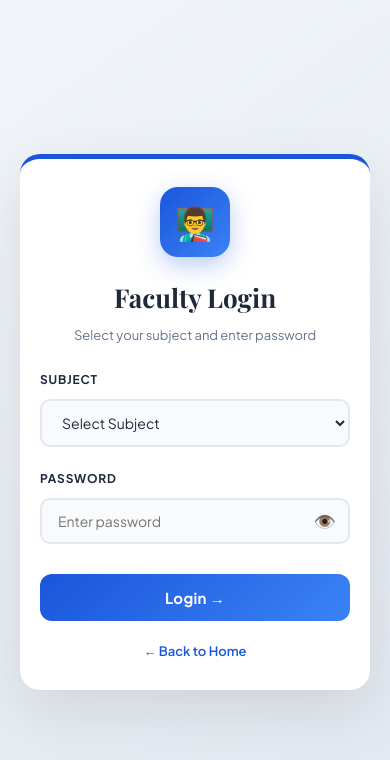
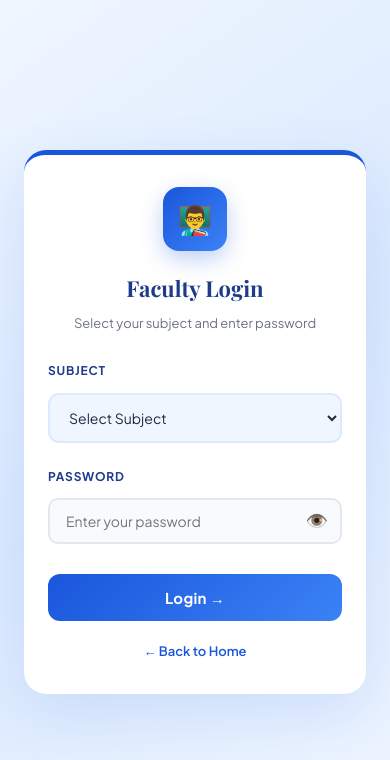
Before and after one commit to vchiradeep/svpp-attendance, a website: page teacher.html in a window 390 px wide. Drawn offline with nearby package versions, Linux system fonts and the light colour scheme.

Commit message:
Fix login page spacing and responsive layouts

```diff
--- a/teacher.html
+++ b/teacher.html
@@ -4,65 +4,159 @@
     <title>Faculty Login — SVPCET</title>
     <link rel="stylesheet" href="style.css">
     <style>
-      body.teacher-bg {
+      @import url('https://fonts.googleapis.com/css2?family=Plus+Jakarta+Sans:wght@400;500;600;700;800&family=Playfair+Display:wght@700&display=swap');
+
+      * { box-sizing: border-box; margin: 0; padding: 0; }
+
+      body {
+        min-height: 100vh;
+        background: linear-gradient(145deg, #eff6ff, #dbeafe, #eff6ff);
         display: flex;
         align-items: center;
         justify-content: center;
-        min-height: 100vh;
-        background: linear-gradient(145deg, #f1f5f9, #e2e8f0);
+        font-family: 'Plus Jakarta Sans', sans-serif;
+        padding: 24px;
       }
-      body.teacher-bg > .container {
-        max-width: 440px;
+
+      .login-wrapper {
         width: 100%;
+        max-width: 400px;
+        background: white;
+        border-radius: 22px;
+        padding: 40px 36px;
+        box-shadow: 0 20px 60px rgba(26,86,219,0.12);
         border-top: 5px solid #1a56db;
+        animation: fadeUp 0.5s ease;
       }
+
+      @keyframes fadeUp {
+        from { opacity:0; transform:translateY(20px); }
+        to   { opacity:1; transform:translateY(0); }
+      }
+
       .login-icon {
-        width: 70px;
-        height: 70px;
+        width: 64px;
+        height: 64px;
         background: linear-gradient(135deg, #1a56db, #3b82f6);
-        border-radius: 18px;
+        border-radius: 16px;
         display: flex;
         align-items: center;
         justify-content: center;
-        font-size: 32px;
+        font-size: 28px;
         margin: 0 auto 20px;
-        box-shadow: 0 8px 24px rgba(26,86,219,0.3);
+        box-shadow: 0 8px 22px rgba(26,86,219,0.28);
       }
+
+      h2 {
+        text-align: center;
+        font-family: 'Playfair Display', serif;
+        font-size: 24px;
+        color: #1e3a8a;
+        margin-bottom: 6px;
+      }
+
+      .subtitle {
+        text-align: center;
+        font-size: 13px;
+        color: #6b7280;
+        margin-bottom: 28px;
+      }
+
       .input-label {
+        display: block;
         font-size: 12px;
         font-weight: 700;
-        color: #1e293b;
+        color: #1e3a8a;
         text-transform: uppercase;
         letter-spacing: 0.8px;
-        margin-bottom: 4px;
-        display: block;
+        margin-bottom: 6px;
       }
-      .input-group { margin-bottom: 16px; }
+
+      .input-group { margin-bottom: 18px; }
+
+      input, select {
+        width: 100%;
+        padding: 13px 15px;
+        border: 2px solid #dbeafe;
+        border-radius: 11px;
+        font-size: 14px;
+        font-family: 'Plus Jakarta Sans', sans-serif;
+        color: #1e293b;
+        background: #eff6ff;
+        outline: none;
+        transition: all 0.25s ease;
+      }
+
+      input:focus, select:focus {
+        border-color: #1a56db;
+        background: white;
+        box-shadow: 0 0 0 4px rgba(26,86,219,0.09);
+      }
+
+      .pass-wrap {
+        position: relative;
+        display: flex;
+        align-items: center;
+      }
+
+      .pass-wrap input { padding-right: 46px; }
+
+      .toggle-eye {
+        position: absolute;
+        right: 14px;
+        cursor: pointer;
+        font-size: 18px;
+        user-select: none;
+        color: #94a3b8;
+      }
+
       .login-btn {
         width: 100%;
         padding: 14px;
+        background: linear-gradient(135deg, #1a56db, #3b82f6);
+        color: white;
+        border: none;
+        border-radius: 12px;
         font-size: 15px;
-        border-radius: 12px;
-        margin-top: 8px;
-        background: linear-gradient(135deg, #1a56db, #3b82f6);
+        font-weight: 700;
+        font-family: 'Plus Jakarta Sans', sans-serif;
+        cursor: pointer;
+        transition: all 0.25s ease;
+        margin-top: 6px;
         letter-spacing: 0.3px;
       }
-      .login-footer {
+
+      .login-btn:hover {
+        transform: translateY(-2px);
+        box-shadow: 0 8px 24px rgba(26,86,219,0.35);
+        background: linear-gradient(135deg, #1d4ed8, #2563eb);
+      }
+
+      .back-link {
+        display: block;
         text-align: center;
         margin-top: 20px;
         font-size: 13px;
+        color: #1a56db;
+        text-decoration: none;
+        font-weight: 600;
+        transition: color 0.2s;
       }
-      .password-container { position: relative; display: flex; align-items: center; }
-      .password-container input { flex: 1; padding-right: 44px; }
-      .toggle-password { position: absolute; right: 14px; cursor: pointer; font-size: 18px; user-select: none; }
+
+      .back-link:hover { color: #1d4ed8; }
+
+      @media (max-width: 480px) {
+        .login-wrapper { padding: 32px 24px; }
+        h2 { font-size: 22px; }
+      }
     </style>
 </head>
-<body class="teacher-bg">
+<body>
 
-<div class="container">
+<div class="login-wrapper">
   <div class="login-icon">👨‍🏫</div>
-    <h2 style="text-align:center; margin-bottom:6px;">Faculty Login</h2>
-    <p style="text-align:center; color:#64748b; font-size:13px; margin-bottom:24px;">Select your subject and enter password</p>
+  <h2>Faculty Login</h2>
+  <p class="subtitle">Select your subject and enter password</p>
 
   <div class="input-group">
     <label class="input-label">Subject</label>
@@ -81,36 +175,31 @@
 
   <div class="input-group">
     <label class="input-label">Password</label>
-        <div class="password-container">
-            <input type="password" id="password" placeholder="Enter password">
-            <span class="toggle-password" onclick="togglePassword()">👁️</span>
+    <div class="pass-wrap">
+      <input type="password" id="password" placeholder="Enter your password">
+      <span class="toggle-eye" onclick="togglePassword()">👁️</span>
     </div>
   </div>
 
   <button class="login-btn" onclick="login()">Login →</button>
-
-    <div class="login-footer">
-        <a href="index.html" style="color:#1a56db; text-decoration:none; font-weight:600;">← Back to Home</a>
-    </div>
+  <a href="index.html" class="back-link">← Back to Home</a>
 </div>
 
 <script>
 function login(){
   const subject = document.getElementById("subject").value;
   const password = document.getElementById("password").value;
-
   if(!subject){ alert("Please select subject"); return; }
   if(!password){ alert("Enter password"); return; }
-
   localStorage.setItem("subject", subject);
   window.location.href = "teacherhome.html";
 }
-
-function togglePassword() {
+function togglePassword(){
   const pwd = document.getElementById("password");
   pwd.type = (pwd.type === "password") ? "text" : "password";
 }
 </script>
+
 <div id="loader" style="display:none;"><div class="spinner"></div></div>
 <script src="utils.js"></script>
 </body>
```
Also changed, not shown: index.html (+129 -55 lines), student.html (+98 -33 lines). Lines whose indentation alone changed are shown as unchanged.
